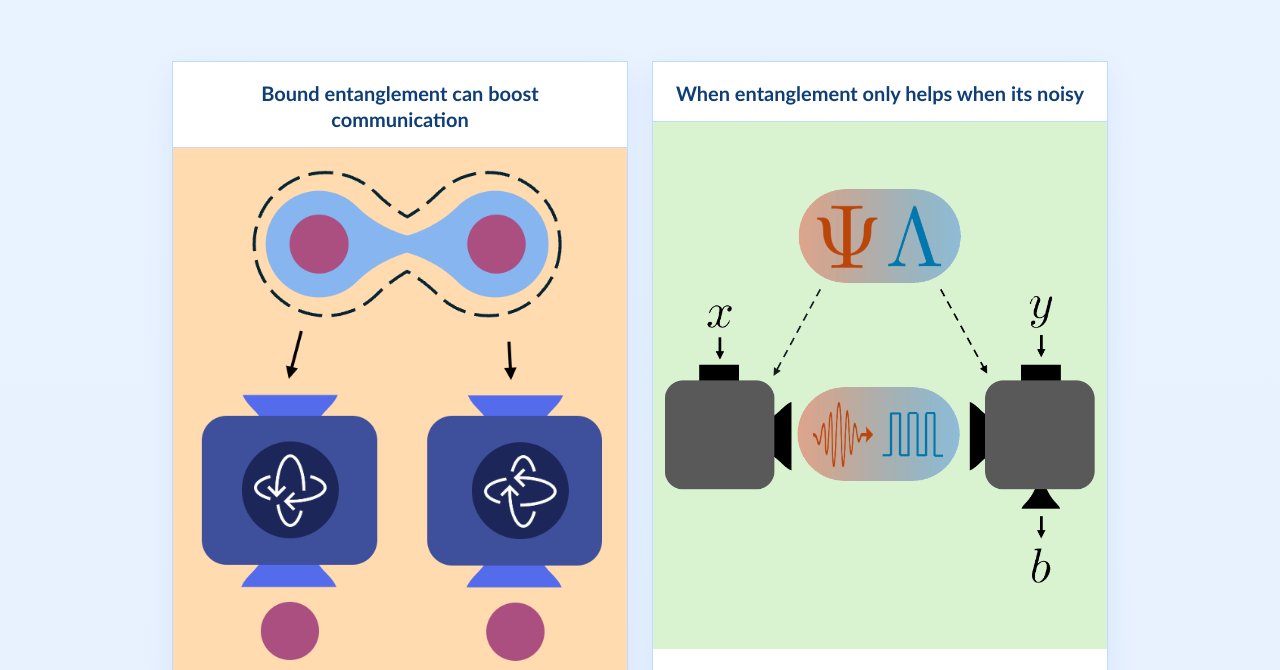
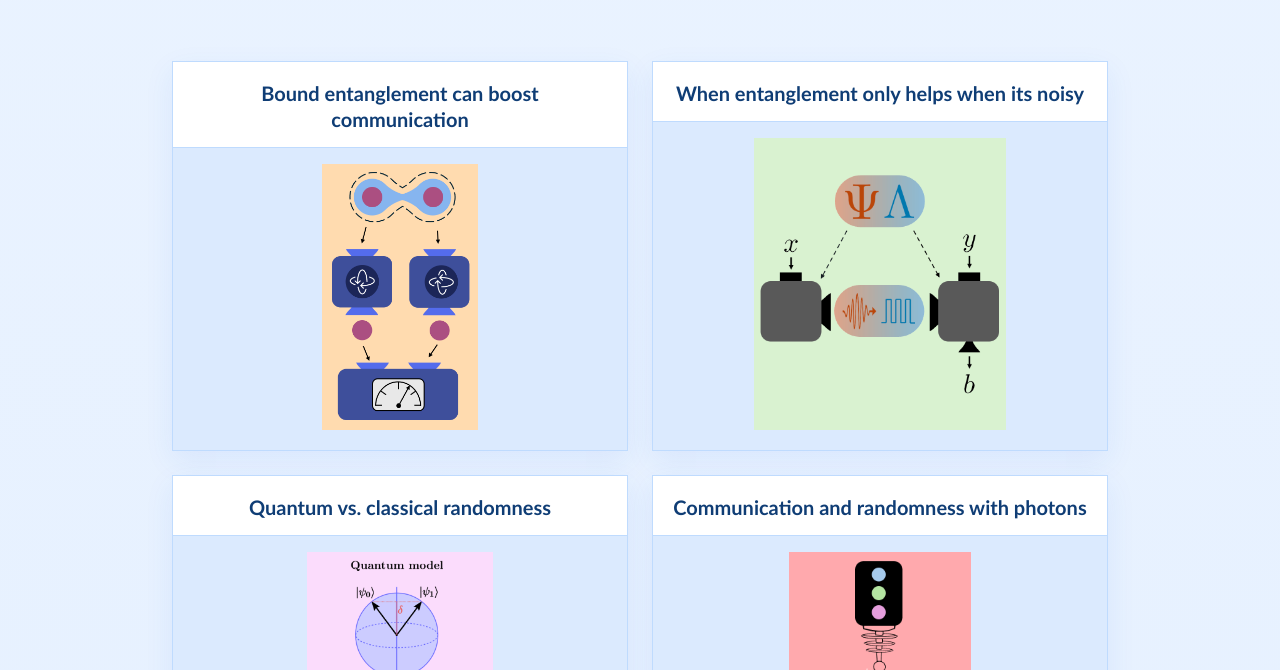
Before and after one commit to CarlesRochiCarceller/CarlesRochiCarceller.github.io, a plain HTML site: page news.html in a window 1280 px wide. Shown: the part 282-952 px from the top of the page. Drawn offline with Linux system fonts and the light colour scheme.

Commit message:
Update news.html

```diff
--- a/news.html
+++ b/news.html
@@ -135,6 +135,8 @@
     .news-card {
       display: flex;
       flex-direction: column;
+      height: 390px;
+      min-width: 0;
       background: var(--card);
       border: 1px solid var(--border);
       border-radius: 0px;
@@ -161,13 +163,26 @@
       color: var(--title);
     }
 
-    .news-card-image {
-      width: 100%;
-      height: auto;
-      object-fit: cover;
-      display: block;
+    .news-card-image-wrap {
+      flex: 1 1 auto;
+      min-height: 0;
+      padding: 1rem 1.25rem 1.25rem;
+      display: flex;
+      align-items: center;
+      justify-content: center;
       border-top: 1px solid var(--border);
       background: var(--accent-soft);
+    }
+
+    .news-card-image {
+      display: block;
+      width: auto;
+      height: auto;
+      max-width: 100%;
+      max-height: 100%;
+      object-fit: contain;
+      border: 0;
+      background: transparent;
     }
 
     .news-list {
@@ -268,6 +283,10 @@
         margin-bottom: 3rem;
       }
 
+      .news-card {
+        height: 350px;
+      }
+
       .news-card-title {
         font-size: 1.15rem;
       }
@@ -351,22 +370,30 @@
     <section class="news-index" aria-label="News overview">
       <a class="news-card" href="#news-bound-entanglement">
         <h2 class="news-card-title">Bound entanglement can boost communication</h2>
-        <img class="news-card-image" src="images/bound_entanglement.png" alt="Bound entanglement illustration" />
+        <div class="news-card-image-wrap">
+          <img class="news-card-image" src="images/bound_entanglement.png" alt="Bound entanglement illustration" />
+        </div>
       </a>
 
       <a class="news-card" href="#news-noisy-entanglement">
         <h2 class="news-card-title">When entanglement only helps when its noisy</h2>
-        <img class="news-card-image" src="images/EAPM.png" alt="Entanglement and noisy communication illustration" />
+        <div class="news-card-image-wrap">
+          <img class="news-card-image" src="images/EAPM.png" alt="Entanglement and noisy communication illustration" />
+        </div>
       </a>
 
       <a class="news-card" href="#news-quantum-classical-randomness">
         <h2 class="news-card-title">Quantum vs. classical randomness</h2>
-        <img class="news-card-image" src="images/NC_QRNG.png" alt="Quantum and classical randomness illustration" />
+        <div class="news-card-image-wrap">
+          <img class="news-card-image" src="images/NC_QRNG.png" alt="Quantum and classical randomness illustration" />
+        </div>
       </a>
 
       <a class="news-card" href="#news-photons-randomness">
         <h2 class="news-card-title">Communication and randomness with photons</h2>
-        <img class="news-card-image" src="images/PN_PM.png" alt="Photon communication and randomness illustration" />
+        <div class="news-card-image-wrap">
+          <img class="news-card-image" src="images/PN_PM.png" alt="Photon communication and randomness illustration" />
+        </div>
       </a>
     </section>
 
```
